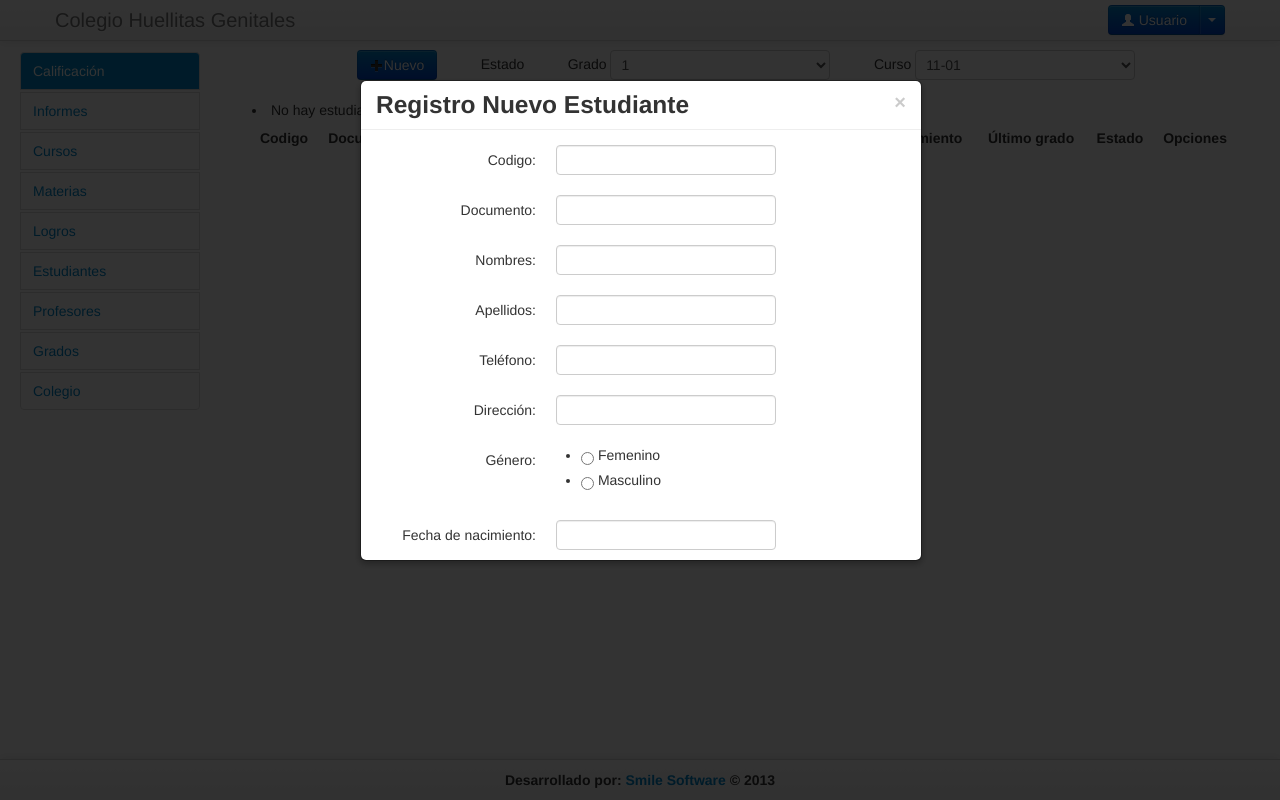
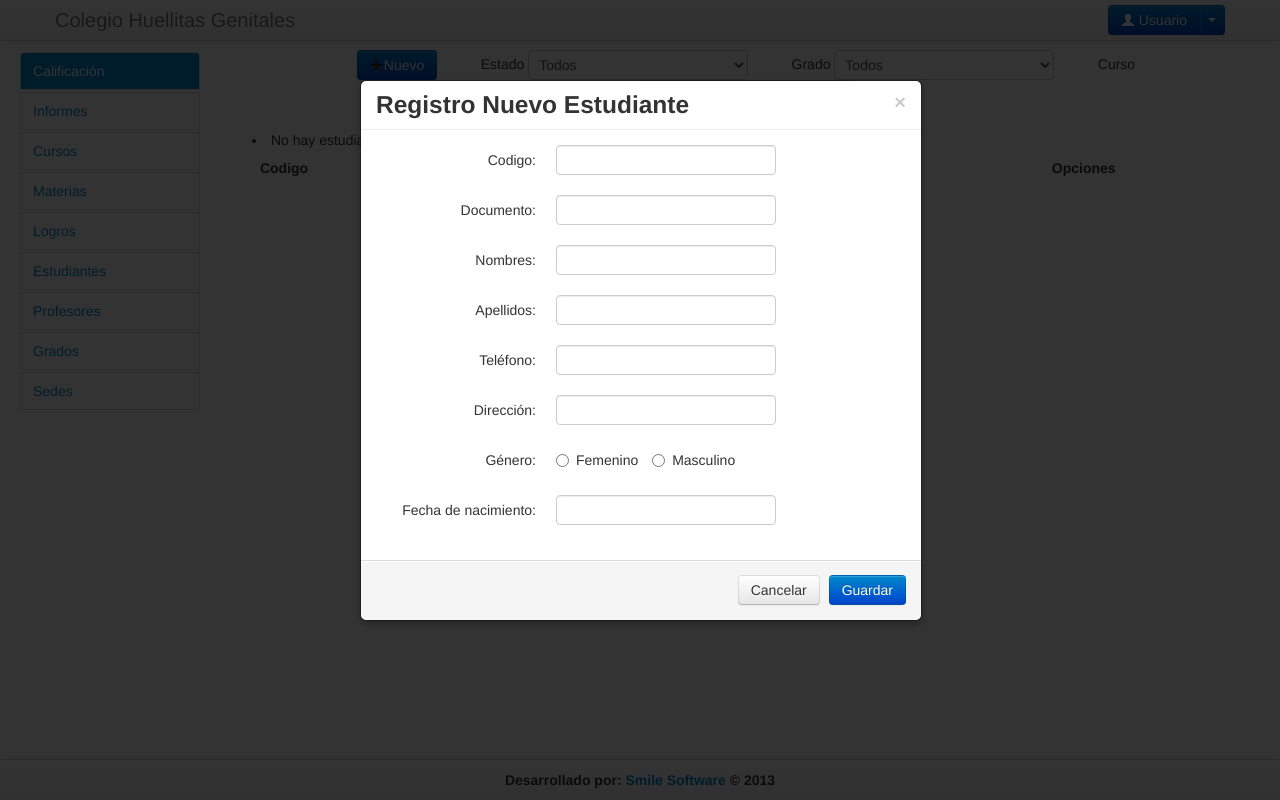
Before and after one commit to a13xander/school, a Django app: page /students/new_student/ in a window 1280 px wide. Run offline with Django 3.2, Linux system fonts and the light colour scheme; the visitor is signed in with stand-in values (Sample User, id 1); lists and menus that the app fills with data are empty; some libraries are stand-ins or nearby versions.

Commit message:
arreglo en students

```diff
--- a/CodeSchool/CodeSchool/Static/js/scripts.js
+++ b/CodeSchool/CodeSchool/Static/js/scripts.js
@@ -3,11 +3,9 @@ function model_student()
 	$('#m_n_student').modal('show');
 }
 
-function students_state()
+function update_students()
 {
-	var value;
-	value = document.getElementById("states").value;
-	self.location.href = value;
+	document.optionsStudents.submit();
 }
 
 function model_headquarter()
--- a/CodeSchool/CodeSchool/Templates/base_administrator.html
+++ b/CodeSchool/CodeSchool/Templates/base_administrator.html
@@ -52,10 +52,10 @@
 							<li><a href="/courses">Cursos </a></li>
 							<li><a href="/subjects">Materias</a></li>
 							<li><a href="/goals">Logros</a></li>
-							<li><a href="/students/2">Estudiantes</a></li>
+							<li><a href="/students">Estudiantes</a></li>
 							<li><a href="/teachers">Profesores</a></li>
 							<li><a href="/grades">Grados</a></li>
-							<li><a href="/school">Colegio</a></li>
+							<li><a href="/headquarters">Sedes</a></li>
 					</ul>
 				</div>
 				<div class="span10">
--- a/CodeSchool/CodeSchool/Templates/students.html
+++ b/CodeSchool/CodeSchool/Templates/students.html
@@ -9,49 +9,59 @@
 
 {% block contenido%}
 	<div class="container-fluid">
-		<form id="frmOptions" method="post" class="form-inline text-center">
+		<form name="optionsStudents" id="frmOptions" method="post" class="form-inline text-center">
+			{% csrf_token %}
 			<a href="/students/new_student" role="button" class="btn btn-primary"><i class="icon-plus"></i>Nuevo</a>
+
 			<label id="margins">Estado</label>
-
+			<select name="states" onchange="update_students()">
+				{% if state_selected == '-1' %}
+					<option value="-1" selected="selected">Todos</option>
+				{% else %}
+					<option value="-1">Todos</option>
+				{% endif %}
+				{% if state_selected == '1' %}
+					<option value="1" selected="selected">Matriculado</option>
+				{% else %}
+					<option value="1">Matriculado</option>
+				{% endif %}
 				{% if state_selected == '0' %}
-				<select id="states" onchange="students_state()">
-						<option value="1">Matriculado</option>
 					<option value="0" selected="selected">No matriculado</option>
-						<option value="2">Todos</option>
+				{% else %}
+					<option value="0">No matriculado</option>
+				{% endif %}
 			</select>
-			{% elif state_selected == '1' %}
-				<select id="states" onchange="students_state()">
-						<option value="1" selected="selected">Matriculado</option>
-						<option value="0">No matriculado</option>
-						<option value="2">Todos</option>
-				</select>
-			{% elif state_selected == '2' %}
-				<select id="states" onchange="students_state()">
-						<option value="1">Matriculado</option>
-						<option value="0">No matriculado</option>
-						<option value="2" selected="selected">Todos</option>
-				</select>
-			{% endif %}
 
 			<label id="margins">Grado</label>
-			<select>
-					<option value="">1</option>
-					<option value="">2</option>
-					<option value="">3</option>
-					<option value="">5</option>
-					<option value="">6</option>
-					<option value="">7</option>
-					<option value="">8</option>
-					<option value="">9</option>
-					<option value="">10</option>
-					<option value="">11</option>
+			<select name="grades" onchange="update_students()">
+				{% if grade_selected == '-1' %}
+					<option value="-1" selected="selected">Todos</option>
+				{% else %}
+					<option value="-1">Todos</option>
+				{% endif %}
+				{% for grade in grades %}
+					{% if grade_selected == grade.grade_id %}
+						<option value="{{grade.grade_id}}" selected="selected">{{grade.grade_name}}</option>
+					{% else %}
+						<option value="{{grade.grade_id}}">{{grade.grade_name}}</option>
+					{% endif %}
+				{% endfor %}
 			</select>
+
 			<label id="margins">Curso</label>
-			<select>
-					<option value="">11-01</option>
-					<option value="">2</option>
-					<option value="">3</option>
-					<option value="">4</option>
+			<select name="courses" onchange="update_students()">
+				{% if course_selected == '-1' %}
+					<option value="-1" selected="selected">Todos</option>
+				{% else %}
+					<option value="-1">Todos</option>
+				{% endif %}
+				{% for course in courses %}
+					{% if course_selected == course.course_id %}
+						<option value="{{course.course_id}}" selected="selected">{{course.course_name}}</option>
+					{% else %}
+						<option value="{{course.course_id}}">{{course.course_name}}</option>
+					{% endif %}
+				{% endfor %}
 			</select>
 		</form>
 		<div id="scroll">
@@ -59,66 +69,45 @@
 				<thead>
 					<tr>
 						<th>Codigo</th>
-						<th>Documento</th>
 						<th>Nombres</th>
 						<th>Apellidos</th>
-						<th>Teléfono</th>
-						<th>Dirección</th>
-						<th>Genero</th>
-						<th>Fecha de nacimiento</th>
 						<th>Último grado</th>
-						<th>Estado</th>
 						<th>Opciones</th>
 					</tr>
 				</thead>
 				<tbody>
 				{% for student in students %}
+					{% if student.student_matriculated == 0 %}
+						<tr class="error">
+					{% else %}
 						<tr>
+					{% endif %}
 						<td>{{ student.student_code }}</td>
-						<td>{{ student.student_document_id }}</td>
 						<td>{{ student.student_first_name }}</td>
 						<td>{{ student.student_last_name }}</td>
-						<td>{{ student.student_mobile_number }}</td>
-						<td>{{ student.student_address }}</td>
 
-						{% if student.student_gender == 'F' %}
-							<td>Femenino</td>
+						{% if student.student_course == None %}
+							<td>No asignado</td>
 						{% else %}
-							<td>Masculino</td>
+							<td>{{ student.student_course.course_name }}</td>
 						{% endif %}
 
-						<td>{{ student.student_date_of_birth }}</td>
-
-						{% if student.student.student_course == None %}
-							<td>No asignado</td>
-						{% else %}
-							<td>{{ student.student_course }}</td>
-						{% endif %}
-
-
+						<td>
 							{% if student.student_matriculated == 0 %}
-							<td>No matriculado</td>
-							<td>
 								<a href="/#" role="button" class="btn btn-mini btn-primary">
 								<i class="icon-pencil"></i> Matricular</a>
+							{% else %}
+								<a href="/#" role="button" class="btn btn-mini btn-primary">
+								<i class="icon-pencil"></i> Editar matricular</a>
+							{% endif %}
+							<a href="/students/consult_student/{{student.student_id}}" role="button" class="btn btn-mini btn-primary">
+							<i class="icon-pencil"></i> Consultar</a>
 							<a href="/students/edit_student/{{student.student_id}}" role="button" class="btn btn-mini btn-primary">
 							<i class="icon-pencil"></i> Editar</a>
 							<a href="/students/delete_student/{{student.student_id}}" role="button" class="btn btn-mini btn-danger"
 							   onclick="return confirm('¿Esta seguro que desea eliminar el estudiante: {{student.student_first_name}} {{student.student_last_name}}?')">
 							<i class="icon-trash"></i> Eliminar</a>
 						</td>
-						{% else %}
-							<td>Matriculado</td>
-							<td>
-								<a href="/#" role="button" class="btn btn-mini btn-primary">
-								<i class="icon-pencil"></i> Editar matricular</a>
-								<a href="/students/edit_student/{{student.student_id}}" role="button" class="btn btn-mini btn-primary">
-								<i class="icon-pencil"></i> Editar</a>
-								<a href="/students/delete_student/{{student.student_id}}" role="button" class="btn btn-mini btn-danger"
-								   onclick="return confirm('¿Esta seguro que desea eliminar el estudiante: {{student.student_first_name}} {{student.student_last_name}}?')">
-								<i class="icon-trash"></i> Eliminar</a>
-							</td>
-						{% endif %}
 					</tr>
 					{% empty %}
 						<li>No hay estudiantes registrados</li>
@@ -136,77 +125,123 @@
 		</script>
 	{% endif %}
 
+	<form method="post" class="form-horizontal">
 		<div id="m_n_student" class="modal hide fade" tabindex="-1">
 			<div class="modal-header">
-			<a href="/students/2" type="button" class="close">×</a>
+				<a href="/students" type="button" class="close">×</a>
 				<h3 id="myModalLabel">Registro Nuevo Estudiante</h3>
 			</div>
-
 			<div class="modal-body">
-			<form class="form-horizontal" method="post">
 				{% csrf_token %}
-				{{ form.non_field_errors }}
 				<div class="control-group">
-					{{ form.student_course.errors }}
+					{% if form.student_code.errors %}
+						<div class="alert alert-error">
+							 <button type="button" class="close" data-dismiss="alert">&times;</button>
+							 <p>{{ form.student_code.errors.as_text }}</p>
+						</div>
+					{% endif %}
 					<label class="control-label" for="inputID">Codigo:</label>
 					<div class="controls">
 						{{ form.student_code }}
 					</div>
 				</div>
 				<div class="control-group">
-					{{ form.student_document_id.errors }}
+					{% if form.student_document_id.errors %}
+						<div class="alert alert-error">
+							 <button type="button" class="close" data-dismiss="alert">&times;</button>
+							 <p>{{ form.student_document_id.errors.as_text }}</p>
+						</div>
+					{% endif %}
 					<label class="control-label">Documento:</label>
 					<div class="controls">
 						{{ form.student_document_id }}
 					</div>
 				</div>
 				<div class="control-group">
-					{{ form.student_first_name.errors }}
-					<label class="control-label" for="inputLastName">Nombres:</label>
+					{% if form.student_first_name.errors %}
+						<div class="alert alert-error">
+							 <button type="button" class="close" data-dismiss="alert">&times;</button>
+							 <p>{{ form.student_first_name.errors.as_text }}</p>
+						</div>
+					{% endif %}
+					<label class="control-label">Nombres:</label>
 					<div class="controls">
 						{{ form.student_first_name }}
 					</div>
 				</div>
 				<div class="control-group">
-					{{ form.student_last_name.errors }}
-					<label class="control-label" for="inputID">Apellidos:</label>
+					{% if form.student_last_name.errors %}
+						<div class="alert alert-error">
+							 <button type="button" class="close" data-dismiss="alert">&times;</button>
+							 <p>{{ form.student_last_name.errors.as_text }}</p>
+						</div>
+					{% endif %}
+					<label class="control-label">Apellidos:</label>
 					<div class="controls">
 						{{ form.student_last_name }}
 					</div>
 				</div>
 				<div class="control-group">
-					{{ form.student_mobile_number.errors }}
-					<label class="control-label" for="inputAddress">Teléfono:</label>
+					{% if form.student_mobile_number.errors %}
+						<div class="alert alert-error">
+							 <button type="button" class="close" data-dismiss="alert">&times;</button>
+							 <p>{{ form.student_mobile_number.errors.as_text }}</p>
+						</div>
+					{% endif %}
+					<label class="control-label">Teléfono:</label>
 					<div class="controls">
 						{{ form.student_mobile_number }}
 					</div>
 				</div>
 				<div class="control-group">
-					{{ form.student_address.errors }}
-					<label class="control-label" for="inputPhone">Dirección:</label>
+					{% if form.student_address.errors %}
+						<div class="alert alert-error">
+							 <button type="button" class="close" data-dismiss="alert">&times;</button>
+							 <p>{{ form.student_address.errors.as_text }}</p>
+						</div>
+					{% endif %}
+					<label class="control-label">Dirección:</label>
 					<div class="controls">
 						{{ form.student_address }}
 					</div>
 				</div>
 				<div class="control-group">
-					{{ form.student_gender.errors }}
-					<label class="control-label" for="inputEmail">Género:</label>
+					{% if form.student_gender.errors %}
+						<div class="alert alert-error">
+							 <button type="button" class="close" data-dismiss="alert">&times;</button>
+							 <p>{{ form.student_gender.errors.as_text }}</p>
+						</div>
+					{% endif %}
+					<label class="control-label">Género:</label>
 					<div class="controls">
-						{{ form.student_gender }}
+						{% for gender in form.student_gender %}
+							<div class="radio inline">
+								{{ gender }}
+							</div>
+						{% endfor %}
 					</div>
 				</div>
 				<div class="control-group">
-					{{ form.student_date_of_birth.errors }}
-					<label class="control-label" for="inputEmail">Fecha de nacimiento:</label>
+					{% if form.student_date_of_birth.errors %}
+						<div class="alert alert-error">
+							 <button type="button" class="close" data-dismiss="alert">&times;</button>
+							 <p>{{ form.student_date_of_birth.errors.as_text }}</p>
+						</div>
+					{% endif %}
+					<label class="control-label">Fecha de nacimiento:</label>
 					<div class="controls">
 						{{ form.student_date_of_birth }}
 					</div>
 				</div>
+			</div>
 			<div class="modal-footer">
-					<a href="/students/2" type="button" class="btn">Cancelar</a>
+				<a href="/students" type="button" class="btn">Cancelar</a>
+				{% if consult %}
+					<a href="/#" type="button" class="btn btn-primary">Ver</a>
+				{% else %}
 					<button type="submit" class="btn btn-primary">Guardar</button>
+				{% endif %}
+			</div>
 		</div>
 	</form>
-		</div>
-	</div>
 {% endblock %}
--- a/CodeSchool/CodeSchool/Templates/welcome_administrator.html
+++ b/CodeSchool/CodeSchool/Templates/welcome_administrator.html
@@ -118,11 +118,11 @@
 				</div>
 				<div class="span3 offset1">
 					<div class="thumbnail">
-						<a href="/students/2" title="Estudiantes"> <img
+						<a href="/students" title="Estudiantes"> <img
 							src="{{MEDIA_URL}}img/cover/students.jpg" alt="Estudiantes">
 						</a>
 						<h3 class="text-center">
-							<a href="/students/2" title="Estudiantes"> Estudiantes </a>
+							<a href="/students" title="Estudiantes"> Estudiantes </a>
 						</h3>
 					</div>
 				</div>
--- a/CodeSchool/CodeSchool/forms.py
+++ b/CodeSchool/CodeSchool/forms.py
@@ -1,3 +1,5 @@
+#encoding:utf-8
+
 from django.forms.models import ModelForm
 
 from WebSchool.models import Course
@@ -10,6 +12,9 @@ from WebSchool.models import Subject
 from WebSchool.models import Teacher
 from WebSchool.models import Headquarter
 from django.forms.widgets import RadioSelect
+
+import re
+from django.core.exceptions import ValidationError
 
 class CourseForm(ModelForm):
     class Meta:
@@ -31,6 +36,9 @@ class ScoreForm(ModelForm):
     class Meta:
         model =  Score
 
+CHECK_ONLY_LETTERS = re.compile('[a-zA-Z]+$')
+CHECK_ONLY_NUMBERS = re.compile('[0-9]+$')
+
 class StudentForm(ModelForm):
     class Meta:
         model =  Student
@@ -39,6 +47,24 @@ class StudentForm(ModelForm):
         widgets = {
             'student_gender': RadioSelect(choices=GENDERS),
         }
+
+    def clean_student_first_name(self):
+        string = self.cleaned_data['student_first_name']
+        if not CHECK_ONLY_LETTERS.match(string):
+            raise ValidationError("Este campo solo acepta letras")
+        return string
+
+    def clean_student_last_name(self):
+        string = self.cleaned_data['student_last_name']
+        if not CHECK_ONLY_LETTERS.match(string):
+            raise ValidationError("Este campo solo acepta letras")
+        return string
+
+    def clean_student_mobile_number(self):
+        string = self.cleaned_data['student_mobile_number']
+        if not CHECK_ONLY_NUMBERS.match(string):
+            raise ValidationError("Este campo solo acepta números")
+        return string
 
 class SubjectForm(ModelForm):
     class Meta:
--- a/CodeSchool/CodeSchool/urls.py
+++ b/CodeSchool/CodeSchool/urls.py
@@ -36,8 +36,9 @@ urlpatterns = patterns('',
     url(r'^reports/delete_report/(?P<id_report>\d+)$','WebSchool.views.delete_report'),
     url(r'^school/$','WebSchool.views.school'),
     url(r'^school_year/$','WebSchool.views.school_year'),
-    url(r'^students/(?P<state>\d+)$','WebSchool.views.students'),
+    url(r'^students/$','WebSchool.views.students'),
     url(r'^students/new_student/$','WebSchool.views.add_student'),
+    url(r'^students/consult_student/(?P<id_student>\d+)$','WebSchool.views.consult_student'),
     url(r'^students/edit_student/(?P<id_student>\d+)$','WebSchool.views.edit_student'),
     url(r'^students/delete_student/(?P<id_student>\d+)$','WebSchool.views.delete_student'),
     url(r'^subjects/$','WebSchool.views.subjects'),
--- a/CodeSchool/WebSchool/views.py
+++ b/CodeSchool/WebSchool/views.py
@@ -246,19 +246,42 @@ def delete_qualification(request, id_qualification):
     return render_to_response('qualifications.html',{'qualifications':qualifications_list}, context_instance=RequestContext(request))
 
 @login_required(login_url='/')
-def students(request, state):
-    students_list = []
-    state_selected = ''
-    if state == '0':
-        students_list = Student.objects.filter(student_matriculated = False)
-        state_selected = '0'
-    elif state == '1':
-        students_list = Student.objects.filter(student_matriculated = True)
-        state_selected = '1'
-    elif state == '2':
+def students(request):
+    if request.method == 'POST':
+        students_list = []
+        grades_list = Grade.objects.all()
+        courses_list = []
+
+        states = request.POST.getlist('states')
+        state = states[0]
+        grades_select = request.POST.getlist('grades')
+        grade = grades_select[0]
+        courses_select = request.POST.getlist('courses')
+        course = courses_select[0]
+
+        if state == '0':
+            students_list = Student.objects.filter(student_matriculated = False)
+        elif state == '1':
+            students_list = Student.objects.filter(student_matriculated = True)
+        elif state == '-1':
+            students_list = Student.objects.all()
+
+        if course != '-1':
+            students_list = students_list.filter(student_course = course)
+
+        if grade == '-1':
+            courses_list = Course.objects.all()
+        else:
+            courses_list = Course.objects.filter(course_grade = grade)
+
+        return render_to_response('students.html',{'students':students_list, 'grades':grades_list, 'courses':courses_list, 'state_selected':state,
+                                               'grade_selected':int(grade), 'course_selected': int(course)}, context_instance=RequestContext(request))
+    else:
+        grades_list = Grade.objects.all()
+        courses_list = Course.objects.all()
         students_list = Student.objects.all()
-        state_selected = '2'
-    return render_to_response('students.html',{'students':students_list, 'state_selected':state_selected}, context_instance=RequestContext(request))
+    return render_to_response('students.html',{'students':students_list, 'grades':grades_list, 'courses':courses_list, 'state_selected':'-1',
+                                               'grade_selected':-1, 'course_selected':-1}, context_instance=RequestContext(request))
 
 @login_required(login_url='/')
 def add_student(request):
@@ -266,10 +289,22 @@ def add_student(request):
         form = StudentForm(request.POST)
         if form.is_valid():
             form.save()
-            return HttpResponseRedirect('/students/2')
+            return HttpResponseRedirect('/students')
     else:
         form = StudentForm()
     return render_to_response('students.html', {'form':form}, context_instance = RequestContext(request))
+
+@login_required(login_url='/')
+def consult_student(request, id_student):
+    student = Student.objects.get(pk = id_student)
+    if request.method == 'POST':
+        form = StudentForm(request.POST, instance = student)
+        if form.is_valid():
+            form.save()
+            return HttpResponseRedirect('/students')
+    else:
+        form = StudentForm(instance = student)
+    return render_to_response('students.html', {'form':form, 'consult':True}, context_instance = RequestContext(request))
 
 @login_required(login_url='/')
 def edit_student(request, id_student):
@@ -278,7 +313,7 @@ def edit_student(request, id_student):
         form = StudentForm(request.POST, instance = student)
         if form.is_valid():
             form.save()
-            return HttpResponseRedirect('/students/2')
+            return HttpResponseRedirect('/students')
     else:
         form = StudentForm(instance = student)
     return render_to_response('students.html', {'form':form}, context_instance = RequestContext(request))
@@ -287,7 +322,7 @@ def edit_student(request, id_student):
 def delete_student(request, id_student):
     student = Student.objects.get(pk = id_student)
     student.delete()
-    return HttpResponseRedirect('/students/2')
+    return HttpResponseRedirect('/students')
 
 @login_required(login_url='/')
 def subjects(request):
```
Also changed, not shown: 2 other files. Lines whose indentation alone changed are shown as unchanged.
